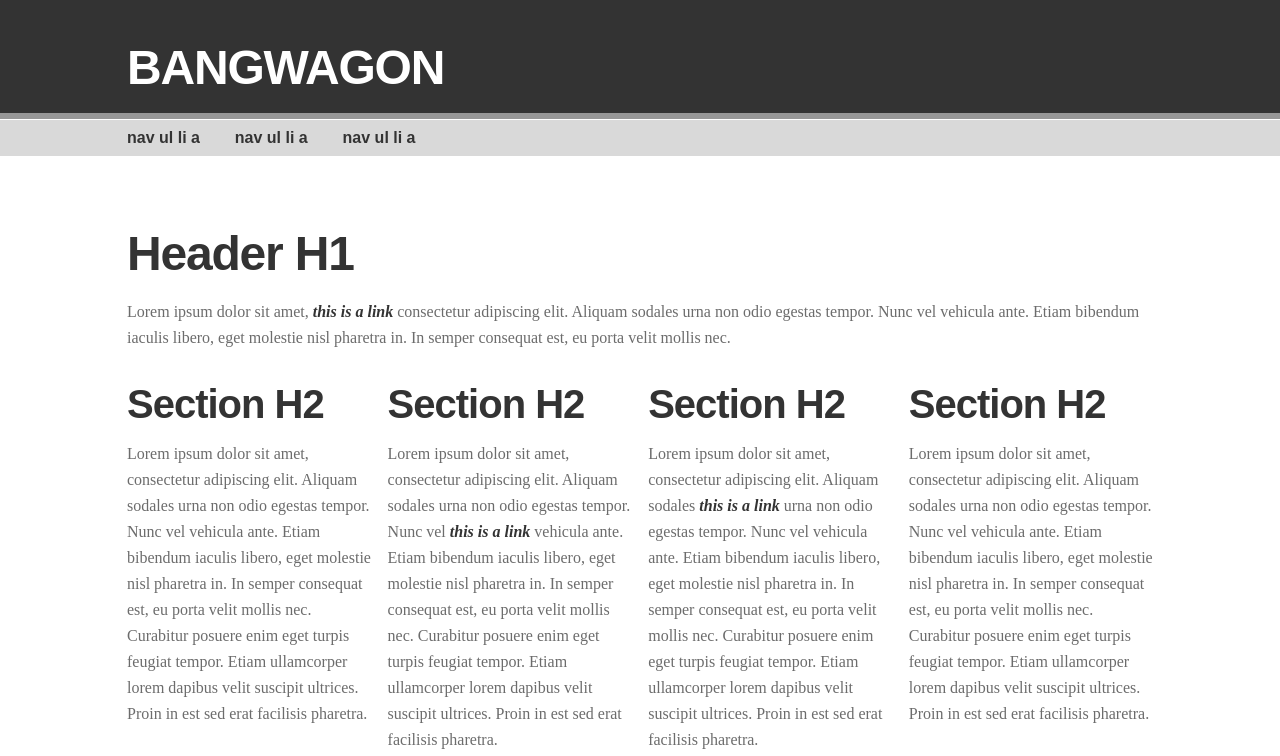
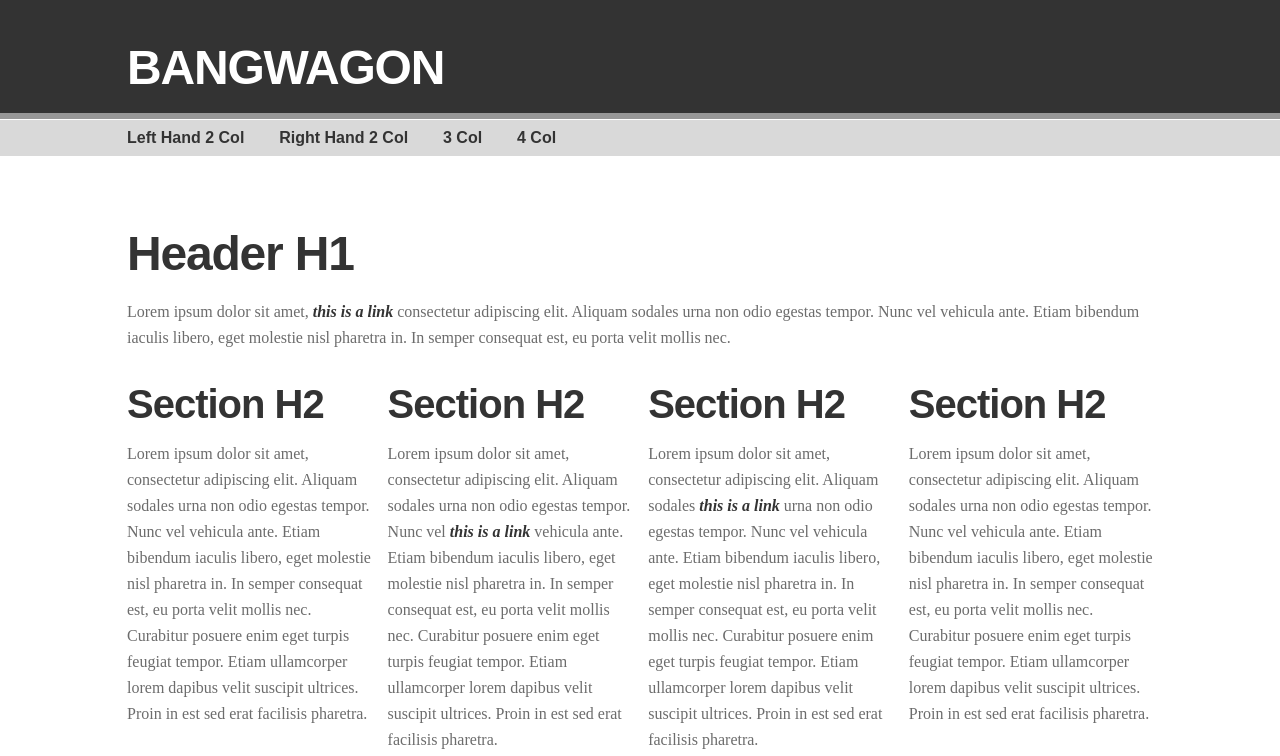
Before and after one commit to danjdavies/Bandwagon, a plain HTML site: page template-4col.html in a window 1280 px wide. Shown: the top 756 px of the page. Drawn offline with nearby package versions, Linux system fonts and the light colour scheme.

Commit message:
Navigation links
Amends to navigation links

```diff
--- a/template-4col.html
+++ b/template-4col.html
@@ -15,9 +15,6 @@
 		<link rel="stylesheet" href="css/bandwagon.css">
 
 		<script src="js/vendor/modernizr-2.6.2-respond-1.1.0.min.js"></script>
-
-		<script type="text/javascript" src="//use.typekit.net/loy8tgp.js"></script>
-<script type="text/javascript">try{Typekit.load();}catch(e){}</script>
 	</head>
 	<body>
 		<div class="header-block">
@@ -28,9 +25,10 @@
 		<div class="nav-block">
 			<nav class="wrapper">
 				<ul>
-					<li><a href="#">nav ul li a</a></li>
-					<li><a href="#">nav ul li a</a></li>
-					<li><a href="#">nav ul li a</a></li>
+					<li><a href="index-lh.html">Left Hand 2 Col</a></li>
+					<li><a href="index-rh.html">Right Hand 2 Col</a></li>
+					<li><a href="template-3col.html">3 Col</a></li>
+					<li><a href="template-4col.html">4 Col</a></li>
 				</ul>
 			</nav>
 		</div>
```
Also changed, not shown: index-lh.html (+4 -3 lines), index-rh.html (+4 -3 lines), index.html (+4 -3 lines), template-3col.html (+4 -3 lines).
